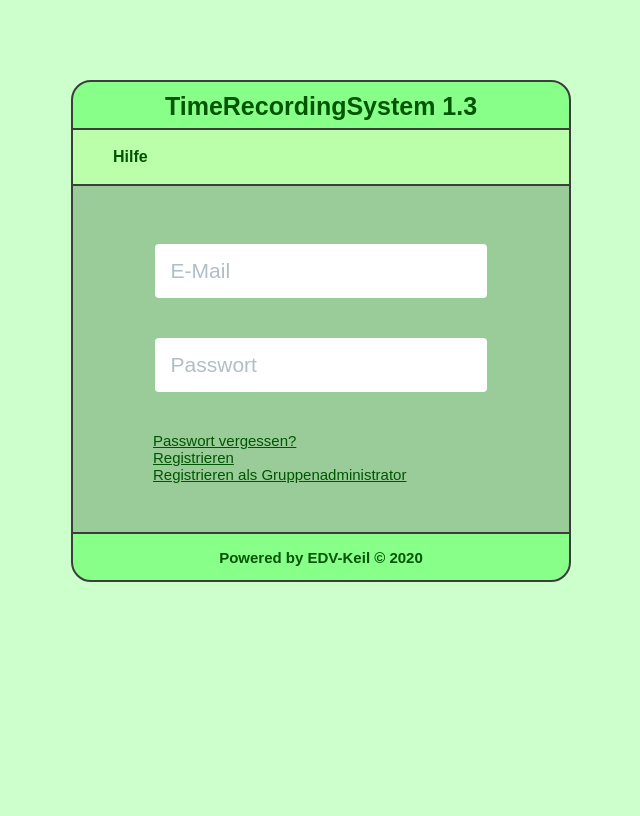
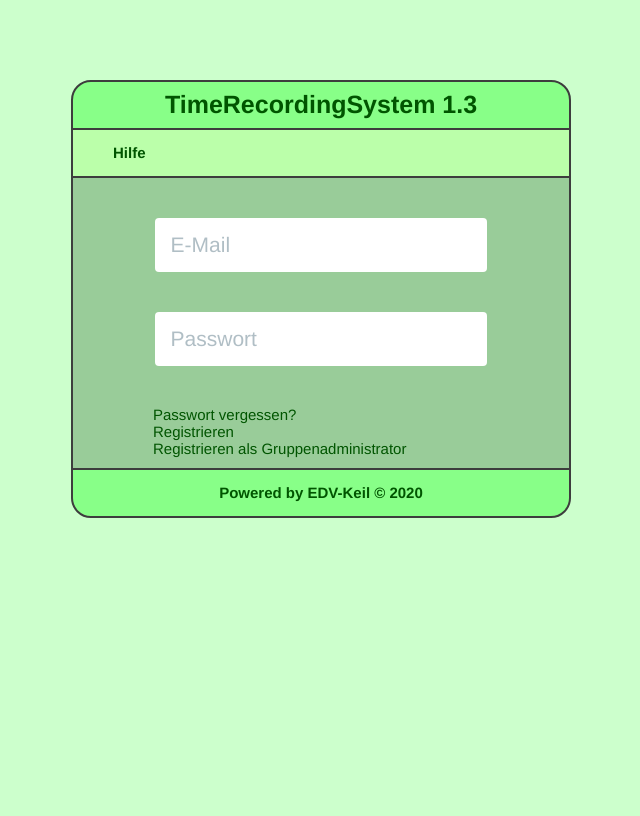
Before and after one commit to AlexanderPapirosa/htdocs, a PHP site: page / in a window 1280 px wide. Shown: the whole page, without its empty margins (319-959 px from the left). After the commit the page ends 518 px from the top, so only its background shows below. Run offline with PHP 8.4, Linux system fonts and the light colour scheme; some libraries are stand-ins or nearby versions.

Commit message:
remove unusable table

```diff
--- a/css/mainFormat.css
+++ b/css/main.css
@@ -1,11 +1,72 @@
-body { background-color:#CCFFCC; }
+body {
+	color: #005500;
+    background-color: #CCFFCC;
+	text-align: center;
+}
+
+* {
+    margin: 0;
+    padding: 0;
+}
+
+header, nav, footer, aside, section {
+    display: block;
+
+    margin-left: 200px;
+    margin-right: 200px;
+
+	font-family: Helvetica;
+	font-size: 10px;
+	font-weight: normal;
+
+	border: 2px solid #3d3d3d;
+}
+header {
+	background-color: #88FF88;
+	border-radius: 20px 20px 0px 0px;
+	height:50px;
+	padding-top: 8px;
+
+	font-size: 25px;
+	font-weight: bold;
+}
+nav {
+	background-color: #BBFFAA;
+    margin-top: -2px;
+	height:50px;
+}
+aside {
+}
+section {
+	background-color: #99CC99;
+    margin-top: -2px;
+	text-align: left;
+	font-weight: normal;
+}
+footer {
+	background-color: #88FF88;
+    margin-top: -2px;
+	border-radius:0px 0px 20px 20px;
+	height:50px;
+	padding-top: 14px;
+
+	font-size:15px;
+	font-weight:bold;
+}
 
 a {
 	color: #005500;
 	text-decoration:none;
 }
 
-ul {
+#wrapper {
+    background-color: #CCFFCC;
+    width: 900px;
+	margin: 0 auto;
+	padding-top: 80px;
+}
+
+#menu ul {
 list-style-type: none;
 margin: 0;
 padding: 0;
@@ -14,95 +75,39 @@ background-color: #BBFFAA;
 text-align:left;
 margin-left:20px;
 }
-li {
+
+#menu li {
 	display:inline-block;
-margin-top: 4px;
 }
-li a {
+
+#menu a {
 	display: block;
 	color: #005500;
 	text-align: center;
 	padding: 14px 20px;
 	text-decoration: none;
-}
-li a:hover {
-background-color: #88FF88;
-border-radius:15px 15px 15px 15px ;
+	font-weight:bold;
+	font-size:15px;
 }
 
-#head {
-position: fixed;
-top: 80px;
-left: 50%;
-transform: translateX(-50%);
-width:500;
-height:50px;
-z-index:1;
-background-color:#88FF88;
-border-radius: 20px 20px 0px 0px;
-border: 2px solid #3d3d3d;
-}
-
-#headText {
-margin-top: 10px;
-font-size:25px;
-text-align: center;
-font-weight:bold;
-color:#005500;
-}
-
-#menu {
-position: fixed;
-top: 128px;
-left: 50%;
-transform: translateX(-50%);
-width:500;
-height:58px;
-z-index:1;
-border: 2px solid #3d3d3d;
-font-weight:bold;
-background-color: #BBFFAA;
-}
-
-#body {
-position: fixed;
-top: 184px;
-left: 50%;
-transform: translateX(-50%);
-width:500px;
-height:350px;
-background-color:#99CC99;
-border: 2px solid #3d3d3d;
+#menu a:hover {
+	background-color: #88FF88;
+	border-radius:25px 25px 25px 25px ;
 }
 
 #bodyText {
 	margin-left:80px;
 	font-size:15px;
-text-decoration:underline;
 	color:#005500;
 	text-align: left;
 }
 
-#footer {
-position: fixed;
-top: 532;
-left: 50%;
-transform: translateX(-50%);
-width:500px;
-height:50px;
-z-index:1;
-background-color:#88FF88;
-border-radius:0px 0px 20px 20px ;
-border: 2px solid #3d3d3d;
+#bodyText a {
+	text-decoration:none;
 }
 
-#footerText {
-margin-top: 15px;
-font-size:15px;
-text-align: center;
-color:#005500;
-font-weight:bold;
-
+#bodyText a:hover {
+	text-decoration:underline;
 }
 
 @import url('https://fonts.googleapis.com/css?family=Dosis');
@@ -152,20 +157,6 @@ font-weight:bold;
 
 html {
   font-size: 10px;
-}
-
-body {
-  display: flex;
-  align-items: center;
-  justify-content: center;
-  overflow: hidden;
-  width: 50vw;
-  height: 100vh;
-  color: #3d3d3d;
-  background-color: #CDFFCC;
-  font-family: var(--fontFamily);
-  font-size: var(--fontSizeMd);
-  line-height: var(--lineHeightMd);
 }
 
 .Wrapper {
--- a/index.php
+++ b/index.php
@@ -1,10 +1,11 @@
-<html>
-<!-- DB-NR: 1 -->
+<!DOCTYPE html>
+<html lang="de">
+<!-- site: 1 -->
 <head>
 
 <meta http-equiv="Content-Type" content="text/html; charset=UTF-8" />
 <link rel="shortcut icon" href="graphic/icon.png" type="image/x-icon" />
-<link rel="stylesheet" type="text/css" /href="Css/mainFormat.css" >
+<link rel="stylesheet" type="text/css" href="css/main.css" >
 <link rel="stylesheet" type="text/css" href="https://cdn.jsdelivr.net/npm/cookieconsent@3/build/cookieconsent.min.css" />
 <script src="https://cdn.jsdelivr.net/npm/cookieconsent@3/build/cookieconsent.min.js" data-cfasync="false"></script>
 
@@ -15,34 +16,20 @@ TRS.PAPIROSA.COM - TIME RECORDING SYSTEM BY EDV-KEIL.DE
 </head>
 
 <body>
+	<div id="wrapper">
 
-<table align="center" border="0" cellspacing="0" cellpadding="0">
-<!-- HEAD -->
-<tr>
-	<td width="500">
-		<div id="head">
-		<div id="headText">
+		<header>
 			TimeRecordingSystem 1.3
-		</div>
-		</div>
-	</td>
-</tr>
-<!-- MENU -->
-<tr align="center">
-	<td align="center"  width="500">
-		<div id="menu">
-			<ul align="center">
-				<!-- DB-NR: 1 -->
-				<li><a href="#">Hilfe</a></li>
+		</header>
+
+		<nav id="menu">
+			<ul>
+				<!-- menu: 1 -->
+				<li><a href="test.php">Hilfe</a></li>
 			</ul>
-		</div>
-	</td>
-</tr>
-<!-- BODY -->
-<tr>
-	<td width="500">
-		<div id="body">
-			<br>
+		</nav>
+
+		<section>
 			<table border="0" cellpadding="0" cellspacing="40" align="center" style="width:100%">
 				<tr>
 					<td align="center">
@@ -70,21 +57,14 @@ TRS.PAPIROSA.COM - TIME RECORDING SYSTEM BY EDV-KEIL.DE
 				<a href="#">Registrieren</a><br>
 				<a href="#">Registrieren als Gruppenadministrator</a>
 			</div>
+			<br>
+		</section>
+
+		<footer>
+			<a href="http://www.edv-keil.de">Powered by EDV-Keil &copy; 2020</a>
+		</footer>
+
 	</div>
-	</td>
-</tr>
-<!-- FOOTER -->
-<tr align="center">
-	<td width="500">
-		<div id="footer">
-			<div id="footerText">
-				<a href="http://www.edv-keil.de">Powered by EDV-Keil &copy; 2020</a>
-			</div>
-		</div>
-	</td>
-</tr>
-
-</table>
 
 	<script>
 		window.cookieconsent.initialise({
```
Lines whose indentation alone changed are shown as unchanged.
